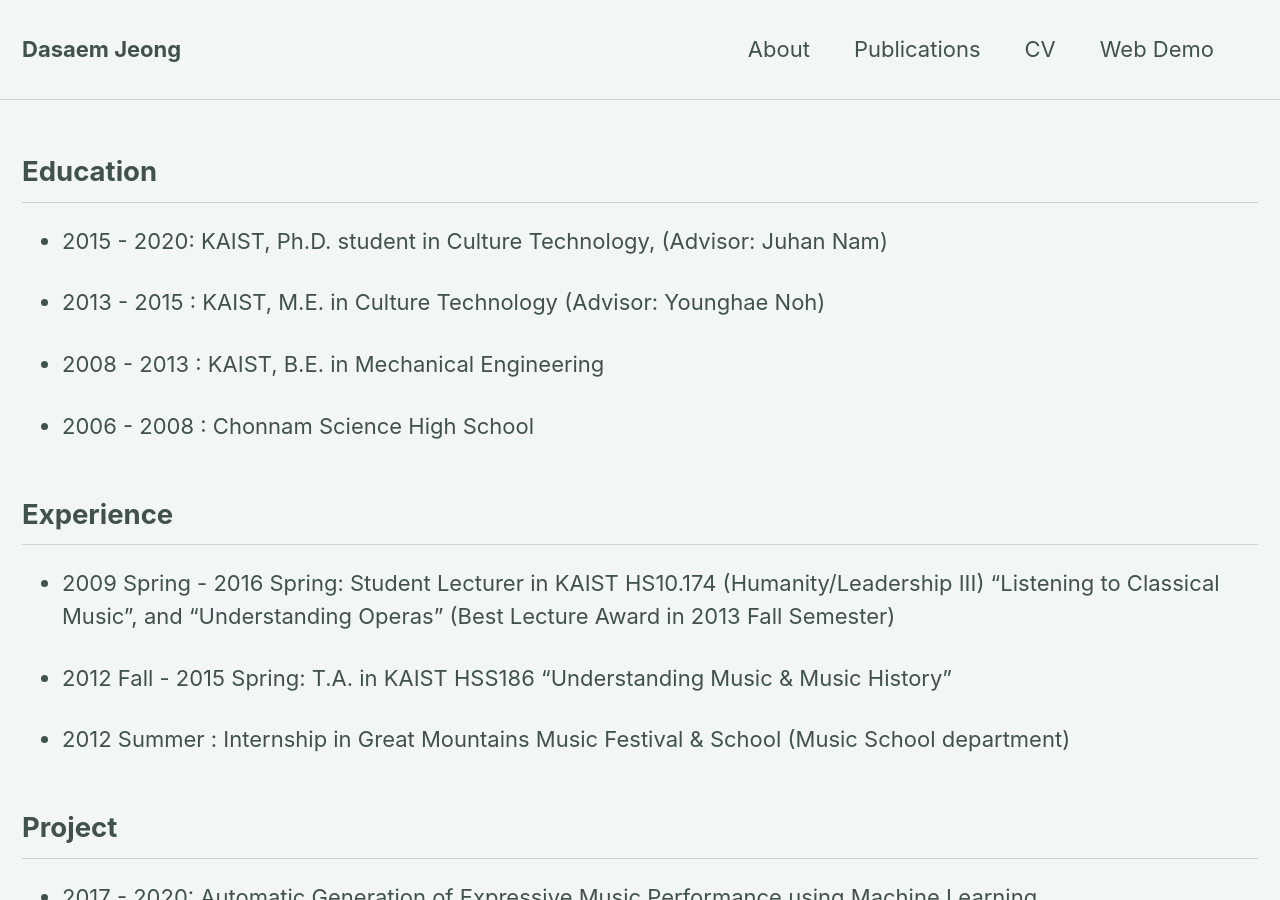
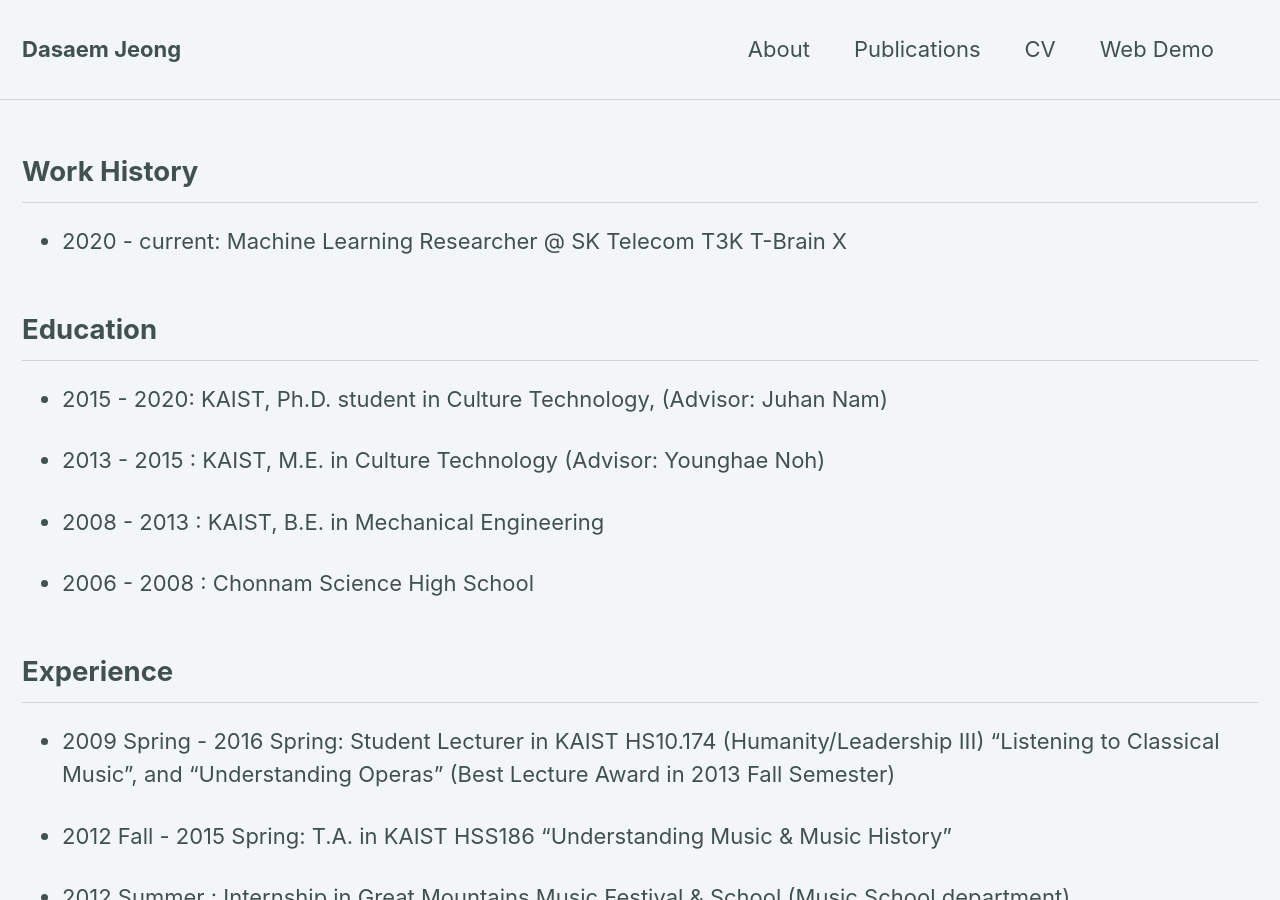
Before and after one commit to jdasam/jdasam.github.io, a Jekyll site: the page built from cv.md, in a window 1280 px wide and 900 px high. Built offline with Jekyll 4.4.1, drawn with Linux system fonts in a browser that asks for light colours.

Commit message:
Update cv.md

```diff
--- a/cv.md
+++ b/cv.md
@@ -2,7 +2,12 @@
 layout: splash
 title: CV
 permalink: /cv/
+
 ---
+## Work History
+- 2020 - current: Machine Learning Researcher @ SK Telecom T3K T-Brain X
+
+
 ## Education
 
 - 2015 - 2020: KAIST, Ph.D. student in Culture Technology, (Advisor: Juhan Nam)
```
